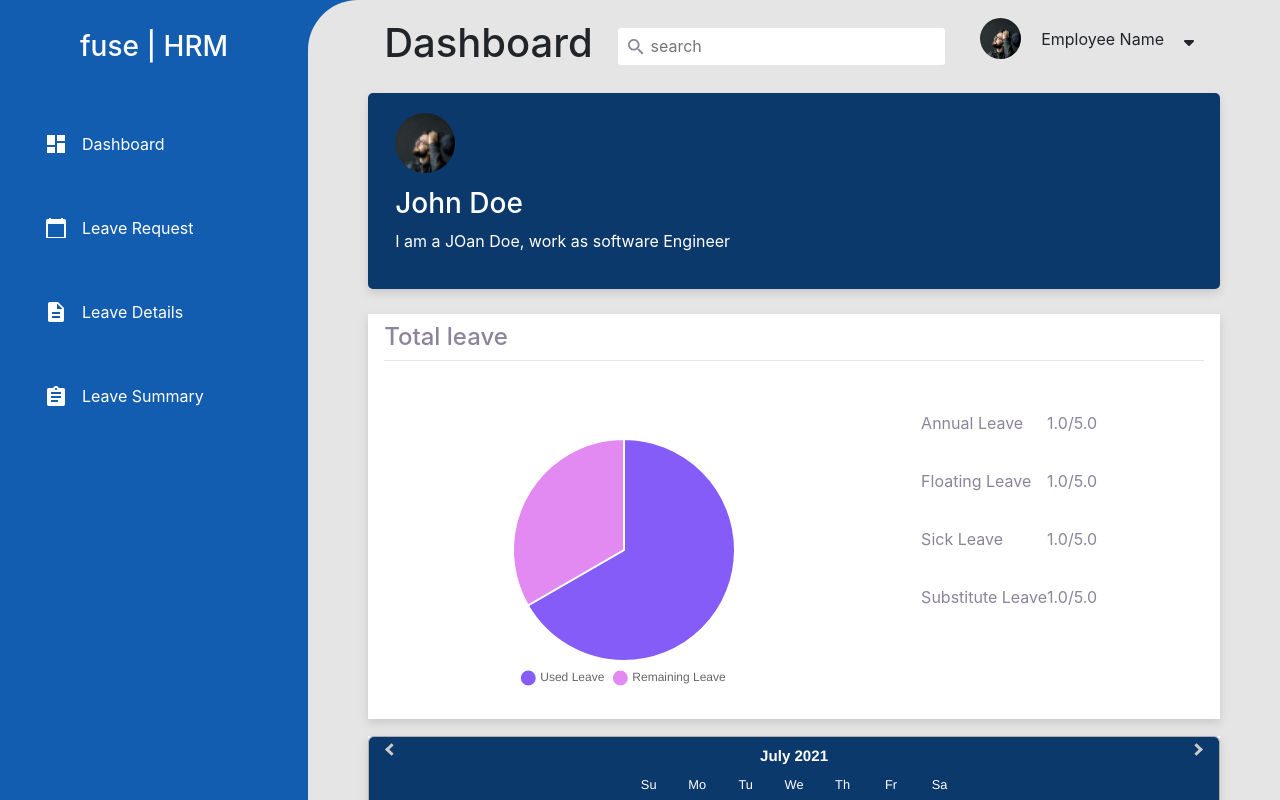
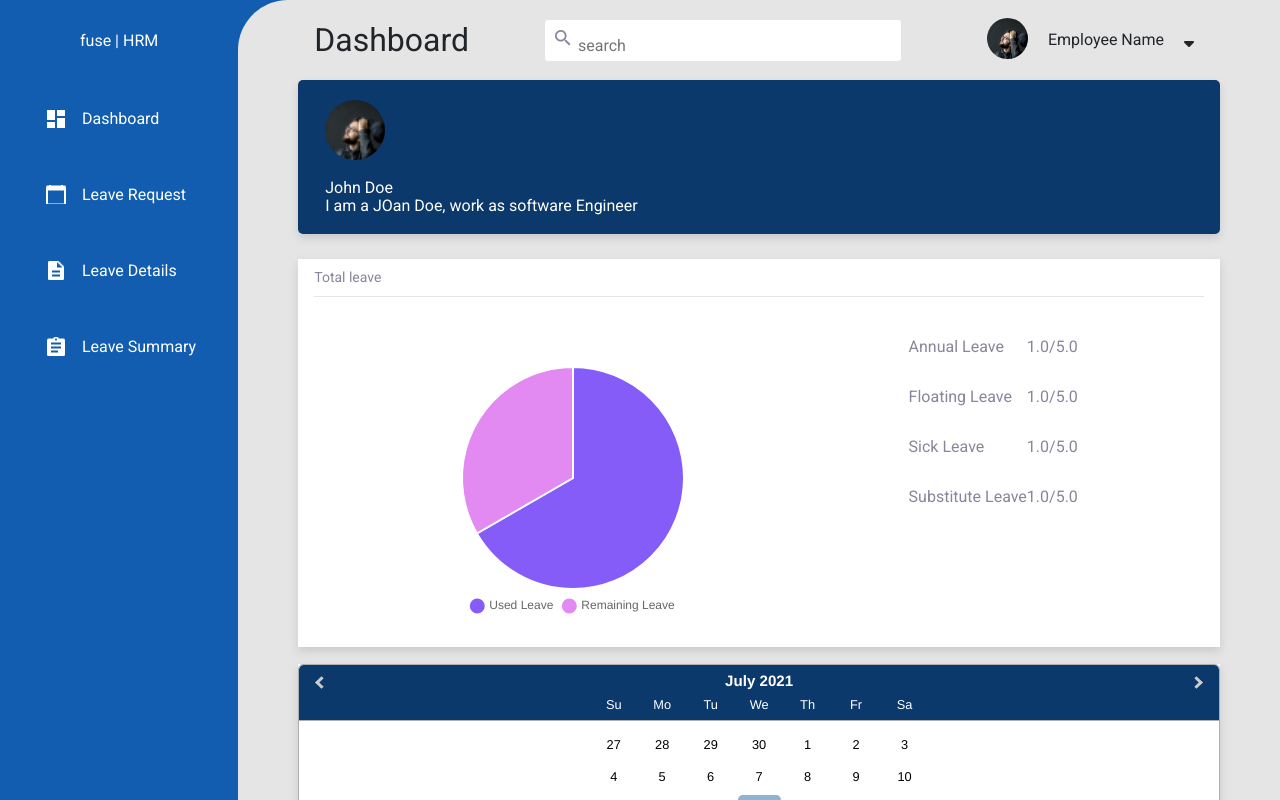
Before and after one commit to Sarita-Dangi-Internship/fuse-HRM, a React (Create React App) app: page /dashboard in a window 1280 px wide. Shown: the top 800 px of the page. Built offline with nearby package versions, Linux system fonts and the light colour scheme.

Commit message:
add google font

```diff
--- a/public/index.html
+++ b/public/index.html
@@ -1,22 +1,27 @@
 <!DOCTYPE html>
 <html lang="en">
+
 <head>
   <meta charset="utf-8" />
   <link rel="icon" href="%PUBLIC_URL%/favicon.ico" />
   <meta name="viewport" content="width=device-width, initial-scale=1" />
   <meta name="theme-color" content="#000000" />
-    <meta
-      name="description"
-      content="Web site created using create-react-app"
-    />
+  <meta name="description" content="Web site created using create-react-app" />
   <link rel="apple-touch-icon" href="%PUBLIC_URL%/logo192.png" />
+  <link rel="manifest" href="%PUBLIC_URL%/manifest.json" />
 
-    <link rel="manifest" href="%PUBLIC_URL%/manifest.json" />
+  <link rel="preconnect" href="https://fonts.googleapis.com">
+  <link rel="preconnect" href="https://fonts.gstatic.com" crossorigin>
+  <link
+    href="https://fonts.googleapis.com/css2?family=Roboto:ital,wght@0,100;0,300;0,400;0,500;0,700;0,900;1,100;1,300;1,400;1,500;1,700;1,900&display=swap"
+    rel="stylesheet">
   <title>React App</title>
   <script src="https://kit.fontawesome.com/24dacea17b.js" crossorigin="anonymous"></script>
 </head>
+
 <body>
   <noscript>You need to enable JavaScript to run this app.</noscript>
   <div id="root"></div>
 </body>
+
 </html>
--- a/src/App.js
+++ b/src/App.js
@@ -1,5 +1,5 @@
+import "bootstrap/dist/css/bootstrap.min.css";
 import "./styles/main.scss";
-import "bootstrap/dist/css/bootstrap.min.css";
 import { BrowserRouter, Route, Switch, Redirect } from "react-router-dom";
 import { routes } from "./constants/routes";
 import SideBar from "./components/SideBar";
--- a/src/styles/base/_base.scss
+++ b/src/styles/base/_base.scss
@@ -5,7 +5,7 @@
 }
 
 body {
-  font-family: 'Open Sans', sans-serif;
+  font-family: "Roboto", sans-serif;
   -webkit-font-smoothing: antialiased;
   -moz-osx-font-smoothing: grayscale;
 }
--- a/src/styles/components/_navbar.scss
+++ b/src/styles/components/_navbar.scss
@@ -3,9 +3,9 @@ $white: #ffffff;
 .header {
   background-color: $gray;
 }
-.navbar {
-  display: block;
-}
+// .navbar {
+//   display: block;
+// }
 
 %navigation-display {
   display: inline-flex;
--- a/src/styles/components/_sidebar.scss
+++ b/src/styles/components/_sidebar.scss
@@ -46,6 +46,7 @@ $darkBlue: #0c396b;
       border-right: 12px solid $darkBlue;
       a {
         color: $darkBlue;
+        text-decoration: none;
       }
       .dashboard-icon {
         background: url("../../templates/sidebar/dashboard-dark.png")
```
Lines whose indentation alone changed are shown as unchanged.
